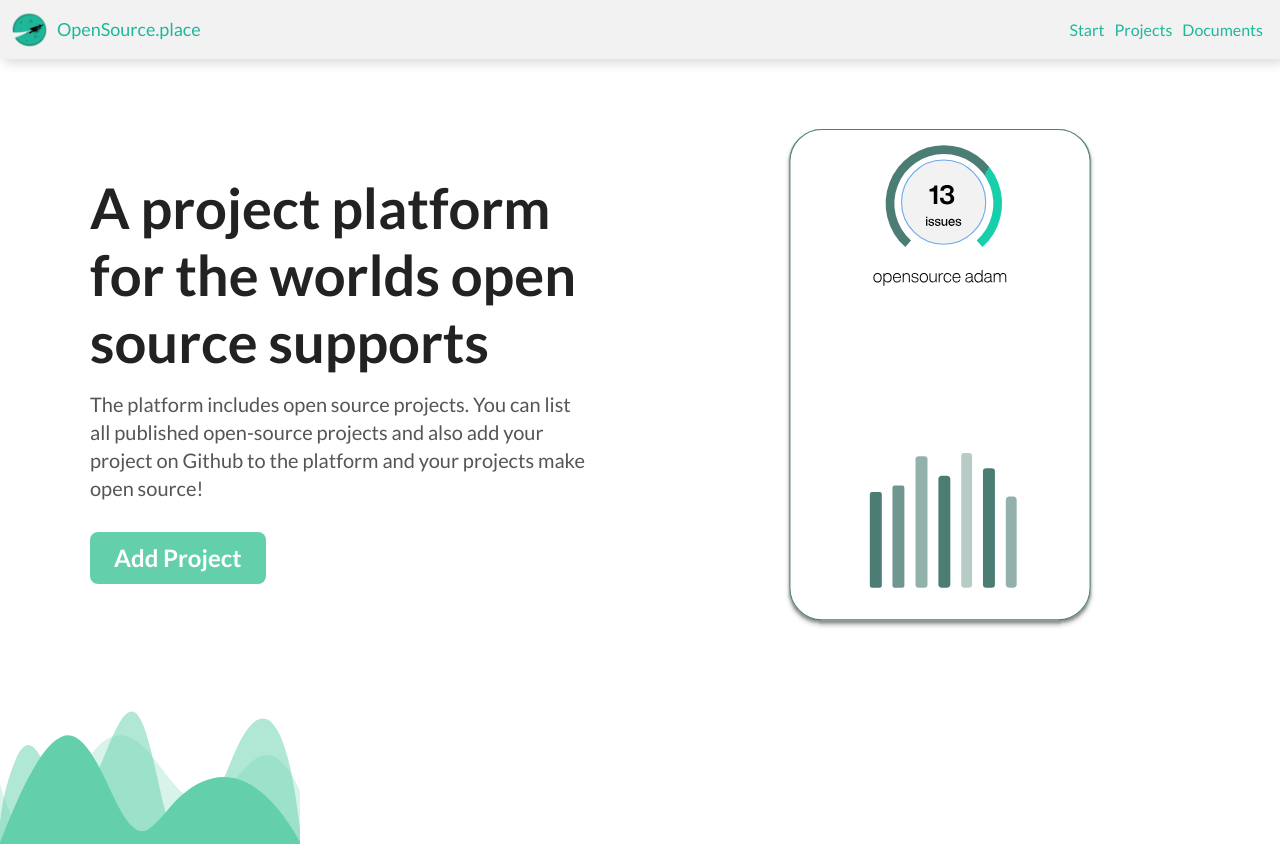
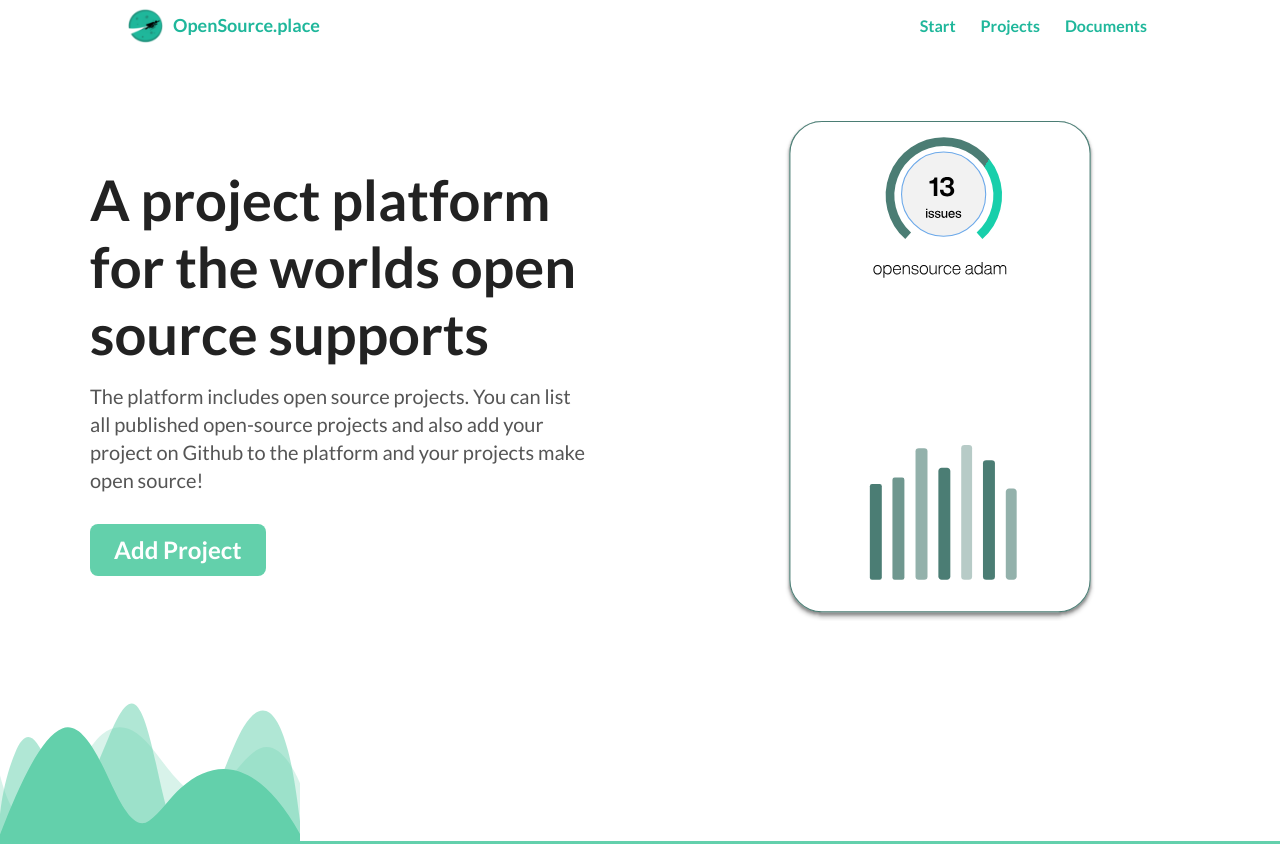
Before and after one commit to opensource-place/frontend, a React (Create React App) app: page / in a window 1280 px wide. Shown: the top 844 px of the page. Built offline with nearby package versions, Linux system fonts and the light colour scheme; no server answers.

Commit message:
Update on navbar

```diff
--- a/src/app/components/Navbar/index.js
+++ b/src/app/components/Navbar/index.js
@@ -4,9 +4,8 @@ import styled from 'styled-components'
 import { Wrapper, ItemsWrapper, LogoAndText, Menus, NavItem, NavTitle } from './style'
 
 const Navbar = styled.nav`
-  padding: 12px;
+  padding: 0.5rem 10%;
   width: 100%;
-  box-shadow: 4px 4px 11px rgba(0, 0, 0, 0.15);
 `
 
 export const NavBar = () => (
--- a/src/app/components/Navbar/style.js
+++ b/src/app/components/Navbar/style.js
@@ -13,7 +13,7 @@ const Wrapper = styled.div`
   display: flex;
   justify-content: space-between;
   align-items: center;
-  background-color: rgba(0, 0, 0, 0.05);
+  background-color: #fff;
   @media screen and (min-width: 1024px) {
     width: 100%;
   }
@@ -35,6 +35,8 @@ const ItemsWrapper = styled.div`
 const LogoAndText = styled.div`
   display: flex;
   align-items: center;
+  font-weight: 600;
+  font-size: 24px;
 `
 const Menus = styled.div`
   margin-right: 5px;
@@ -42,8 +44,9 @@ const Menus = styled.div`
   margin-left: auto;
 `
 const NavItem = styled.div`
-  margin-left: 10px;
+  margin-left: 25px;
   color: '#1FB79B' !important;
+  font-weight: 600;
 `
 const NavTitle = styled.div`
   margin-left: 10px;
--- a/src/app/components/ProjectCard/style.js
+++ b/src/app/components/ProjectCard/style.js
@@ -18,10 +18,11 @@ const Container = styled.div`
   }
   display: flex;
   flex-direction: column;
-  border: 1px solid #4b7d74;
+  border: 2px solid #4b7d74;
   border-radius: 30px;
   justify-content: space-between;
   margin: 2rem 0.6rem;
+  box-shadow: 2px 4px 6px rgba(0, 0, 0, 0.25);
 `
 
 const Text = styled.h1`
--- a/src/app/pages/style.js
+++ b/src/app/pages/style.js
@@ -86,6 +86,7 @@ export const Containerx = styled.div`
   min-height: 100vh;
   justify-content: center;
   align-items: flex-start;
+  margin-top: 50px;
 
   @media screen and (min-width: 1024px) {
     width: 100%;
```
